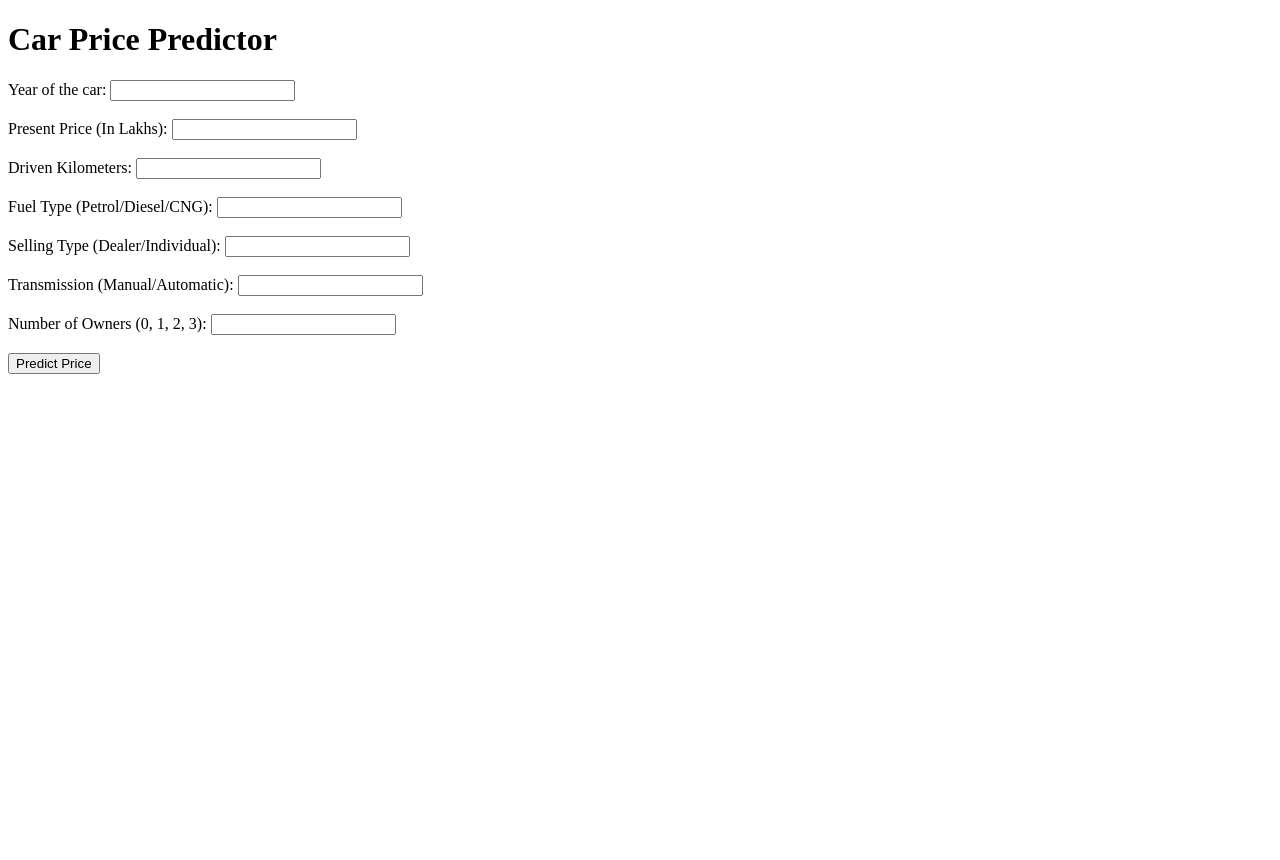
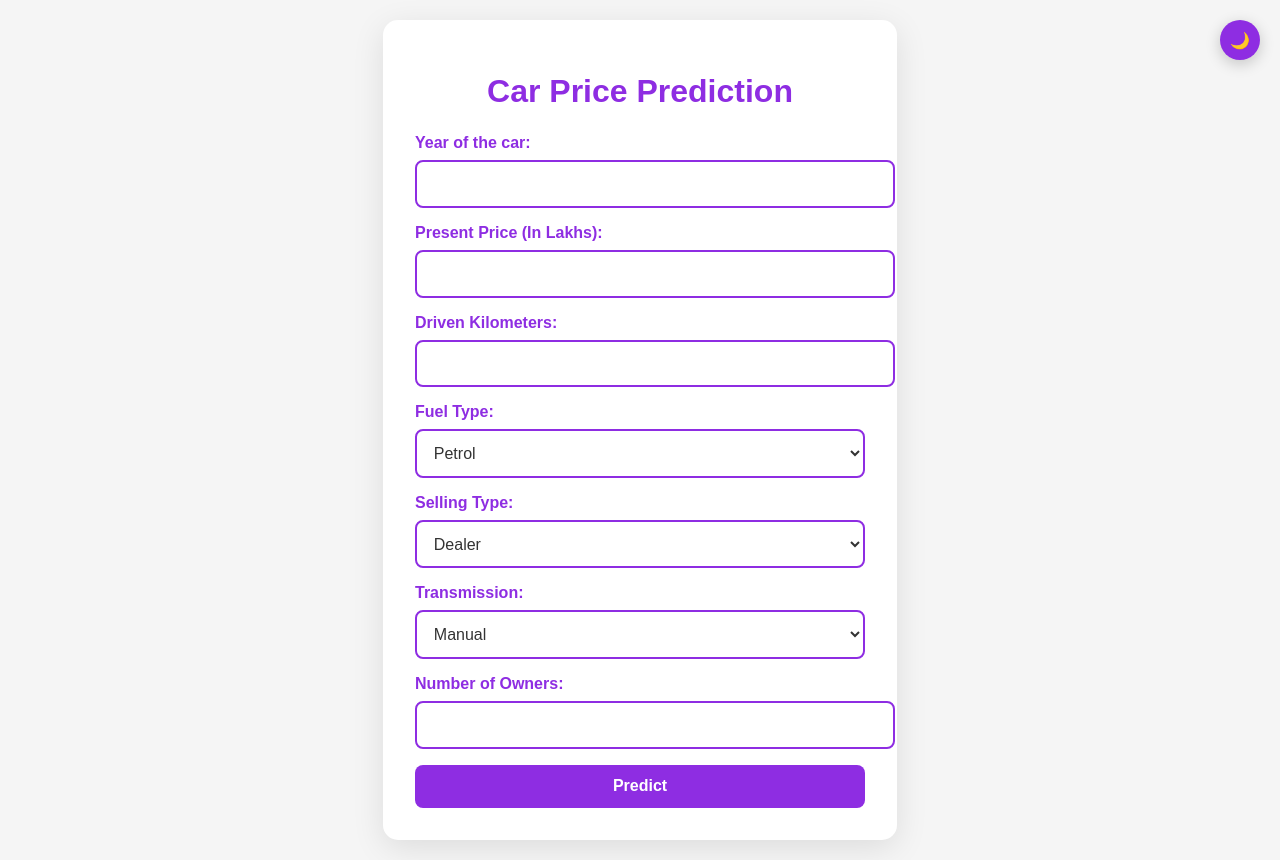
Before and after one commit to shayan-ing/Car-Price-Predictor, a Flask app: page / in a window 1280 px wide. Before the commit the page ends 374 px from the top, so only its background shows below. Run offline with Flask 3, Linux system fonts and the light colour scheme; parts of the project's set-up code (start-up, migrations or seed data) failed here and were passed over.

Commit message:
Add files via upload

```diff
--- a/templates/index.html
+++ b/templates/index.html
@@ -3,37 +3,220 @@
 <head>
     <meta charset="UTF-8">
     <meta name="viewport" content="width=device-width, initial-scale=1.0">
-    <title>Car Price Predictor</title>
+    <title>Car Price Prediction</title>
+    <style>
+        /* General Styling */
+        body {
+            font-family: 'Arial', sans-serif;
+            background: #f5f5f5; /* Light background */
+            color: #333; /* Dark text */
+            display: flex;
+            justify-content: center;
+            align-items: center;
+            min-height: 100vh;
+            margin: 0;
+            padding: 20px;
+            transition: background 0.3s ease, color 0.3s ease;
+        }
+
+        body.dark-mode {
+            background: #1a1a1a; /* Dark background */
+            color: #f5f5f5; /* Light text */
+        }
+
+        .form-container {
+            background: white;
+            padding: 2rem;
+            border-radius: 15px;
+            box-shadow: 0 8px 32px rgba(0, 0, 0, 0.1);
+            width: 100%;
+            max-width: 450px;
+            animation: fadeIn 1s ease-in-out;
+            transition: background 0.3s ease, box-shadow 0.3s ease;
+        }
+
+        body.dark-mode .form-container {
+            background: #2c2c2c; /* Darker container */
+            box-shadow: 0 8px 32px rgba(0, 0, 0, 0.3);
+        }
+
+        @keyframes fadeIn {
+            from { opacity: 0; transform: translateY(-20px); }
+            to { opacity: 1; transform: translateY(0); }
+        }
+
+        h1 {
+            text-align: center;
+            color: #8E2DE2; /* Purple */
+            margin-bottom: 1.5rem;
+            font-size: 2rem;
+            font-weight: bold;
+        }
+
+        label {
+            display: block;
+            margin-bottom: 0.5rem;
+            color: #8E2DE2; /* Purple */
+            font-weight: bold;
+        }
+
+        input, select {
+            width: 100%;
+            padding: 0.8rem;
+            margin-bottom: 1rem;
+            border: 2px solid #8E2DE2; /* Purple */
+            border-radius: 8px;
+            font-size: 1rem;
+            transition: all 0.3s ease;
+            background: white;
+            color: #333;
+        }
+
+        body.dark-mode input, body.dark-mode select {
+            background: #333; /* Dark input background */
+            color: #f5f5f5; /* Light text */
+            border-color: #4A00E0; /* Darker purple */
+        }
+
+        input:focus, select:focus {
+            border-color: #4A00E0; /* Darker purple */
+            outline: none;
+            box-shadow: 0 0 8px rgba(142, 45, 226, 0.5); /* Glow effect */
+        }
+
+        button {
+            width: 100%;
+            padding: 0.8rem;
+            background: #8E2DE2; /* Purple */
+            color: white;
+            border: none;
+            border-radius: 8px;
+            font-size: 1rem;
+            font-weight: bold;
+            cursor: pointer;
+            transition: background 0.3s ease, transform 0.2s ease;
+        }
+
+        button:hover {
+            background: #4A00E0; /* Darker purple */
+            transform: scale(1.05); /* Slight zoom effect */
+        }
+
+        .prediction-result {
+            margin-top: 1.5rem;
+            text-align: center;
+            font-size: 1.2rem;
+            color: #8E2DE2; /* Purple */
+            font-weight: bold;
+            animation: slideIn 0.5s ease-in-out;
+        }
+
+        @keyframes slideIn {
+            from { opacity: 0; transform: translateY(-10px); }
+            to { opacity: 1; transform: translateY(0); }
+        }
+
+        /* Dark Mode Toggle */
+        .theme-toggle {
+            position: fixed;
+            top: 20px;
+            right: 20px;
+            background: #8E2DE2; /* Purple */
+            color: white;
+            border: none;
+            border-radius: 50%;
+            width: 40px;
+            height: 40px;
+            display: flex;
+            align-items: center;
+            justify-content: center;
+            cursor: pointer;
+            box-shadow: 0 4px 15px rgba(0, 0, 0, 0.2);
+            transition: background 0.3s ease;
+        }
+
+        .theme-toggle:hover {
+            background: #4A00E0; /* Darker purple */
+        }
+
+        /* Responsive Design */
+        @media (max-width: 480px) {
+            h1 {
+                font-size: 1.5rem;
+            }
+
+            .form-container {
+                padding: 1.5rem;
+            }
+
+            input, select, button {
+                padding: 0.7rem;
+            }
+        }
+    </style>
 </head>
 <body>
-    <h1>Car Price Predictor</h1>
-    <form method="POST" action="/">
-        <label for="year">Year of the car:</label>
-        <input type="number" id="year" name="year" required><br><br>
+    <!-- Dark Mode Toggle Button -->
+    <button class="theme-toggle" onclick="toggleTheme()">🌙</button>
 
-        <label for="present_price">Present Price (In Lakhs):</label>
-        <input type="number" step="0.01" id="present_price" name="present_price" required><br><br>
+    <div class="form-container">
+        <h1>Car Price Prediction</h1>
+        <form method="post" id="predictionForm">
+            <label for="year">Year of the car:</label>
+            <input type="number" id="year" name="year" required>
 
-        <label for="driven_kms">Driven Kilometers:</label>
-        <input type="number" id="driven_kms" name="driven_kms" required><br><br>
+            <label for="present_price">Present Price (In Lakhs):</label>
+            <input type="number" id="present_price" name="present_price" step="0.01" required>
 
-        <label for="fuel_type">Fuel Type (Petrol/Diesel/CNG):</label>
-        <input type="text" id="fuel_type" name="fuel_type" required><br><br>
+            <label for="driven_kms">Driven Kilometers:</label>
+            <input type="number" id="driven_kms" name="driven_kms" required>
 
-        <label for="selling_type">Selling Type (Dealer/Individual):</label>
-        <input type="text" id="selling_type" name="selling_type" required><br><br>
+            <label for="fuel_type">Fuel Type:</label>
+            <select id="fuel_type" name="fuel_type">
+                <option value="Petrol">Petrol</option>
+                <option value="Diesel">Diesel</option>
+                <option value="CNG">CNG</option>
+            </select>
 
-        <label for="transmission">Transmission (Manual/Automatic):</label>
-        <input type="text" id="transmission" name="transmission" required><br><br>
+            <label for="selling_type">Selling Type:</label>
+            <select id="selling_type" name="selling_type">
+                <option value="Dealer">Dealer</option>
+                <option value="Individual">Individual</option>
+            </select>
 
-        <label for="owner">Number of Owners (0, 1, 2, 3):</label>
-        <input type="number" id="owner" name="owner" required><br><br>
+            <label for="transmission">Transmission:</label>
+            <select id="transmission" name="transmission">
+                <option value="Manual">Manual</option>
+                <option value="Automatic">Automatic</option>
+            </select>
 
-        <button type="submit">Predict Price</button>
-    </form>
+            <label for="owner">Number of Owners:</label>
+            <input type="number" id="owner" name="owner" min="0" max="3" required>
 
-    {% if prediction %}
-    <h2>Predicted Selling Price (In Lakhs): {{ prediction }}</h2>
-    {% endif %}
+            <button type="submit">Predict</button>
+        </form>
+
+        <!-- Prediction Result -->
+        {% if prediction is not none %}
+            <div class="prediction-result">
+                Predicted Selling Price (In Lakhs): {{ prediction|round(2) }}
+            </div>
+        {% endif %}
+    </div>
+
+    <script>
+        // JavaScript for Dark Mode Toggle
+        function toggleTheme() {
+            const body = document.body;
+            body.classList.toggle('dark-mode');
+
+            const themeToggle = document.querySelector('.theme-toggle');
+            if (body.classList.contains('dark-mode')) {
+                themeToggle.textContent = '☀️'; // Sun icon for light mode
+            } else {
+                themeToggle.textContent = '🌙'; // Moon icon for dark mode
+            }
+        }
+    </script>
 </body>
 </html>
```
